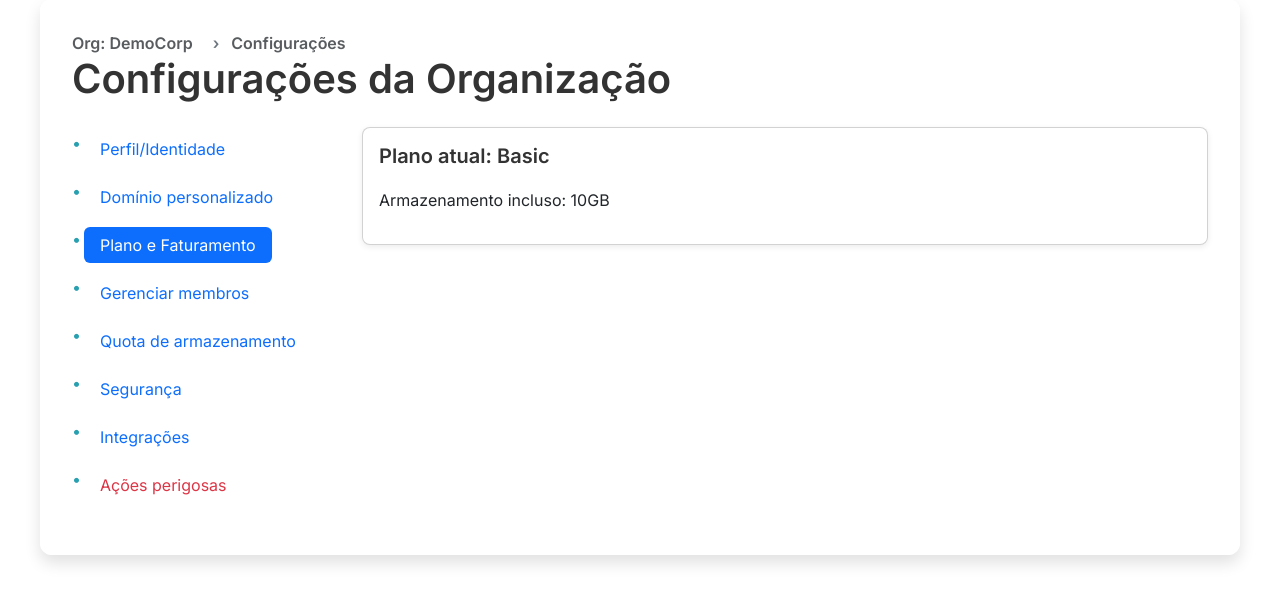
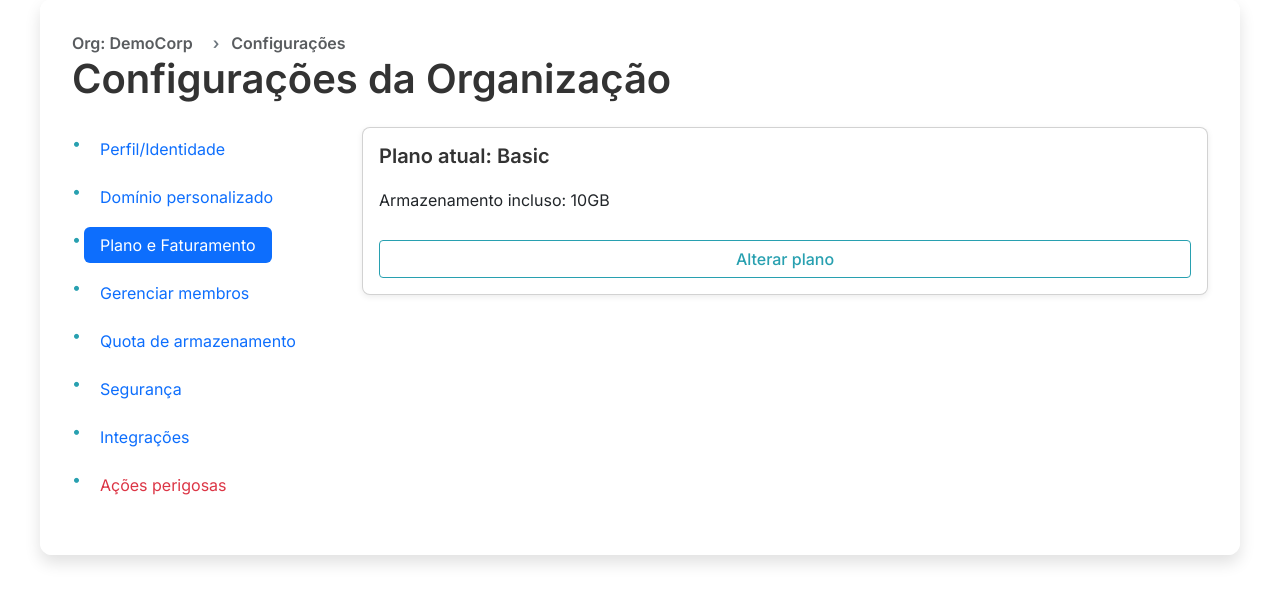
Before and after one commit to BrunoRochaBelo/arkiv, a Flask app: page /org/settings in a window 1280 px wide, after a click on "Plano e Faturamento". Shown: the part 89-684 px from the top of the page. Run offline with Flask 3, Linux system fonts and the light colour scheme; a user stored in the database is signed in; data comes from the database, SQL or seed files in the repository; data that the repository does not hold is empty.

Commit message:
Revert "Clean up unused UI elements"

```diff
--- a/arkiv_app/templates/components/navbar.html
+++ b/arkiv_app/templates/components/navbar.html
@@ -33,6 +33,7 @@
   <div class="user-modal-box">
     <button class="user-modal-close" aria-label="Fechar">&times;</button>
     <ul class="user-options">
+      <li><a href="#" class="dropdown-item">Configurações do Perfil</a></li>
       <li><a href="{{ url_for('auth.logout') }}" class="dropdown-item btn-logout">Logout</a></li>
     </ul>
   </div>
--- a/arkiv_app/templates/home.html
+++ b/arkiv_app/templates/home.html
@@ -42,7 +42,7 @@
   </div>
   {% if current_user.memberships and current_user.memberships[0].role in ['OWNER','ADMIN'] %}
   <div class="col-6 col-sm-4 col-md-2">
-    <a href="{{ url_for('organization.members') }}" class="card quick-link shadow-sm h-100" aria-label="Usuários e Permissões">
+    <a href="#" class="card quick-link shadow-sm h-100" aria-label="Usuários e Permissões">
       <div class="card-body">
         <i class="bi bi-people-fill display-6 text-accent" aria-hidden="true"></i>
         <h6 class="mt-2 mb-0">Usuários & Permissões</h6>
--- a/arkiv_app/templates/organization/settings.html
+++ b/arkiv_app/templates/organization/settings.html
@@ -60,17 +60,19 @@
         <div class="card p-3">
           <h5 class="mb-2">Plano atual: {{ org.plan.name }}</h5>
           <p class="mb-3">Armazenamento incluso: {{ org.plan.storage_quota_gb }}GB</p>
+          <a href="#" class="btn btn-outline-accent">Alterar plano</a>
         </div>
       </div>
       <div class="tab-pane fade" id="tab-members" role="tabpanel">
         <p>{{ org.members|length }} membros cadastrados.</p>
-        <a href="{{ url_for('organization.members') }}" class="btn btn-outline-accent">Gerenciar membros</a>
+        <a href="#" class="btn btn-outline-accent">Gerenciar membros</a>
       </div>
       <div class="tab-pane fade" id="tab-storage" role="tabpanel">
         <p>{{ (used_storage/1024/1024/1024)|round(2) }}GB de {{ org.plan.storage_quota_gb }}GB usados</p>
         <div class="progress mb-2" style="height: 20px;">
           <div class="progress-bar" role="progressbar" style="width: {{ (used_storage/quota*100)|round(2) }}%" aria-valuenow="{{ (used_storage/quota*100)|round(0) }}" aria-valuemin="0" aria-valuemax="100"></div>
         </div>
+        <a href="#" class="btn btn-outline-accent">Upgrade de espaço</a>
       </div>
       <div class="tab-pane fade" id="tab-security" role="tabpanel">
         <p>2FA {{ 'ativado' if current_user.mfa_enabled else 'desativado' }}.</p>
@@ -82,6 +84,8 @@
       <div class="tab-pane fade" id="tab-danger" role="tabpanel">
         <div class="card p-3">
           <p class="text-danger">Estas ações são irreversíveis.</p>
+          <button class="btn btn-outline-danger">Excluir organização</button>
+          <button class="btn btn-outline-warning ms-2">Exportar dados</button>
         </div>
       </div>
     </div>
```
